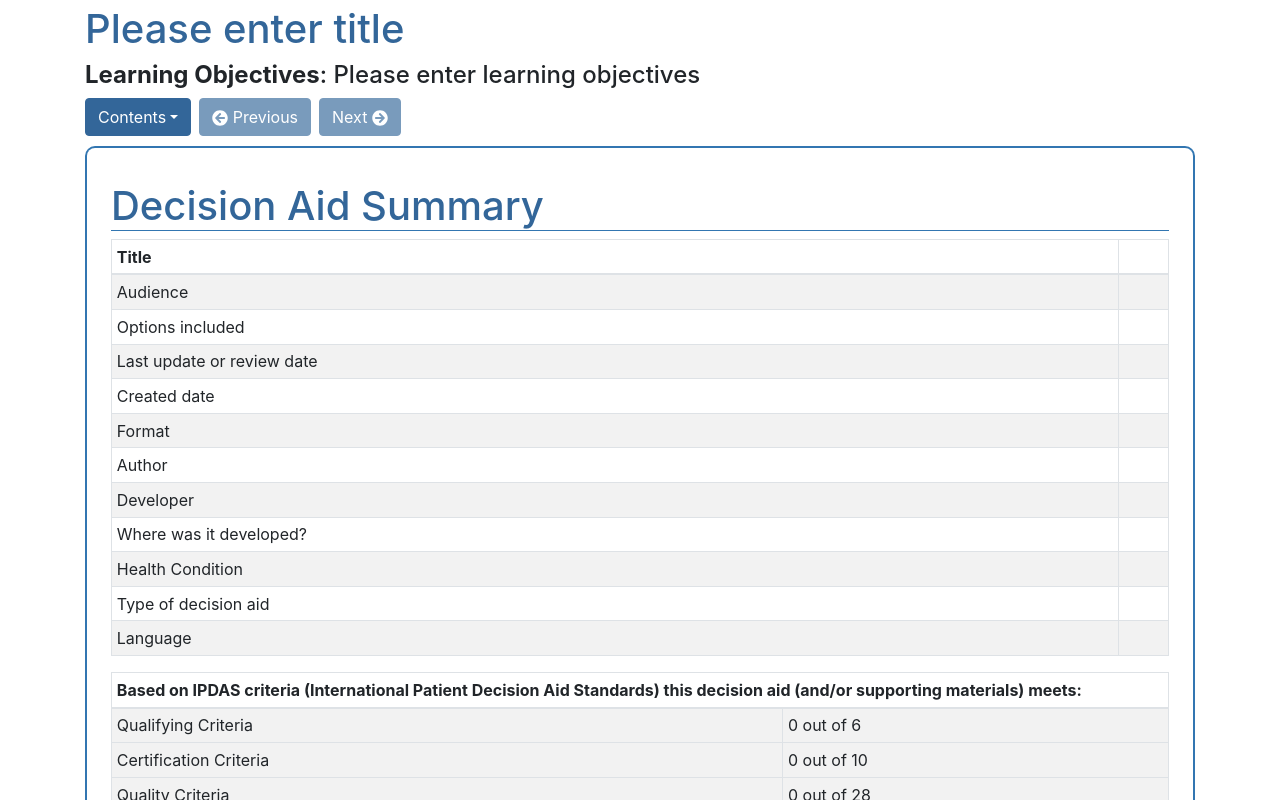
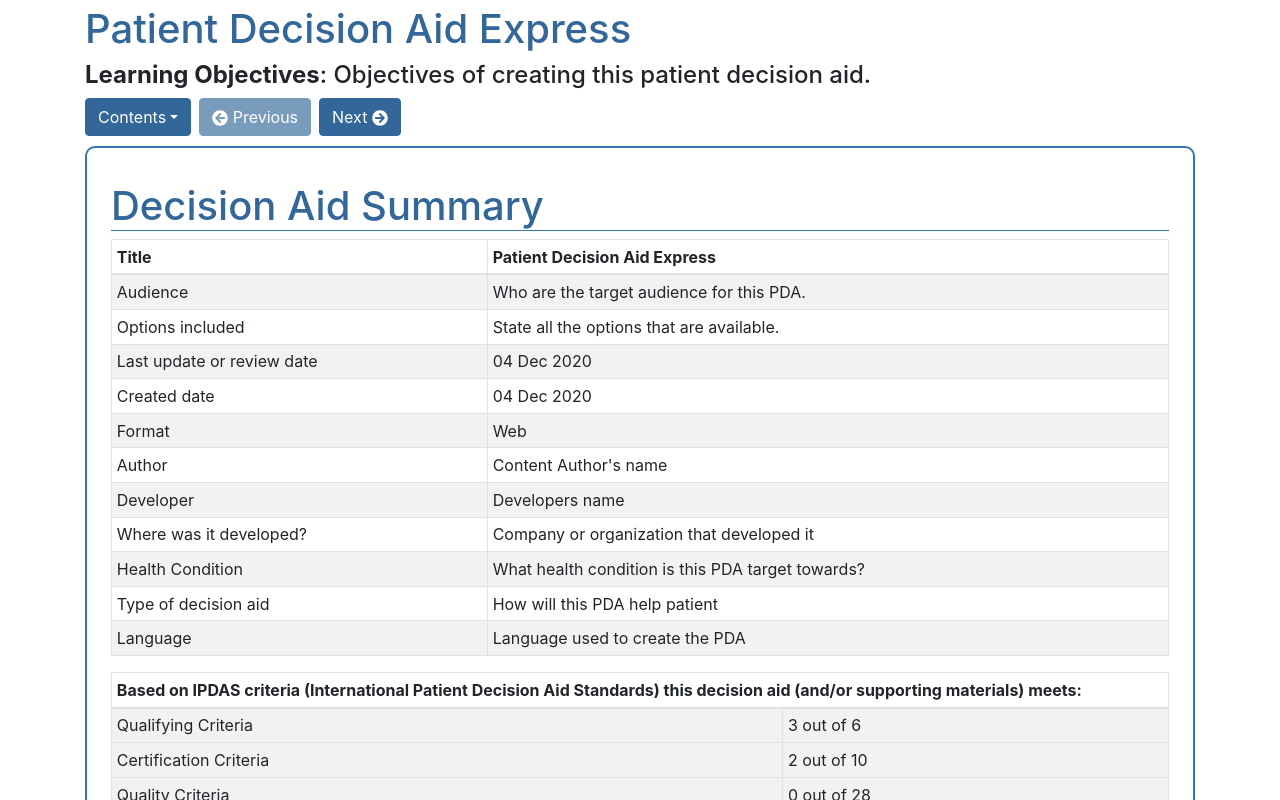
Before and after one commit to carlchanme/kuai-pda, a React (Create React App) app: page /0 in a window 1280 px wide. Shown: the top 800 px of the page. Built offline with nearby package versions, Linux system fonts and the light colour scheme.

Commit message:
:bug: Display total criteria met in summary

```diff
--- a/src/engine/criteriaValidator.js
+++ b/src/engine/criteriaValidator.js
@@ -1,19 +1,19 @@
-const contentTypeDict = {json:/(?<=~~~json)([\w\W])*(?=~~~)/}
+const contentTypeDict = Object.freeze(
+    { json: /(~~~json)?([\w\W])*(?=~~~)/ }
+)
+
+
 const criteriaValidator = (page, regex, contentType) => {
-    console.log({page, regex, contentType});
-
     if(!page?.body) return false
 
     var body = page.body
 
     if(contentType)
     {
-        var match = contentTypeDict[contentType].exec(body);
-        //console.log({contentType,body,page,match});
+        const match = contentTypeDict[contentType].exec(body);
         if(!!match) body = match[0]
     }
-    //console.log(body);
-    var result = regex.test(body);
+    const result = regex.test(body);
 
     console.log("Body : " + body + "\r\nRegex : " + regex + "\r\nResult : " + result)
     return result
--- a/src/engine/criterias/criteriaCertification.js
+++ b/src/engine/criterias/criteriaCertification.js
@@ -11,13 +11,14 @@
     }
 
     const showPublicationDate = () => {
+        console.log({path: "showPublicationDate", meta})
         // 3.	The patient decision aid (or associated documentation) provides a production or publication date.
-        return false
+        return !!meta.updatedDate
     }
 
     const showUpdatePolicy = () => {
         // 4.	The patient decision aid (or associated documentation) provides information about the update policy.
-        return false
+        return !!meta.updatedDate
     }
 
     const showLevelOfUncertainty = () => {
--- a/src/engine/criterias/criteriaQualify.js
+++ b/src/engine/criterias/criteriaQualify.js
@@ -9,13 +9,11 @@
 
         const regex = /option[s]{0,1}/
         return pages?.some((page) => {
-            console.log({page})
             // for .some, when true is returned then it will break;
             return criteriaValidator(page, regex)
         })
     }
     const describeDecision = () => {
-        console.log({path: 'describe decision', meta})
         // 2.	The patient decision aid explicitly states the decision that needs to be considered (index decision). (options / decision)
         return false
     }
--- a/src/hooks/usePageConstructor.js
+++ b/src/hooks/usePageConstructor.js
@@ -29,7 +29,7 @@
     }, [getInput]);
 
     const splitMetaAndPages = (text) => {
-        const splitPage = text.split("---" + text.includes("\r")?"\r\n\r\n":"\n\n")
+        const splitPage = text.split("---\n\n")
         splitPage.shift()
         const contents = splitPage.splice(1)
         return {meta: splitPage[0], contents: contents}
--- a/src/hooks/usePageNavigator.js
+++ b/src/hooks/usePageNavigator.js
@@ -9,7 +9,6 @@
     const [next, setNext] = useState(null)
 
     useEffect(() => {
-        console.log({path: "useEffect", index, pages})
         const percentage = index / (pages?.length - 1) * 100
         setProgress(percentage)
 
--- a/src/screens/Summary.jsx
+++ b/src/screens/Summary.jsx
@@ -13,6 +13,14 @@
         hiddenElement.className.indexOf("collapse show") > -1 ? hiddenElement.classList.remove("show") : hiddenElement.classList.add("show");
     }
     const checked = (isDone) => isDone ? "✅" : "❎"
+
+    const countTrue = (criteria) => {
+        let count = 0;
+        for (const [key, value] of Object.entries(criteria)) {
+            if(value) count += 1
+        }
+        return count
+    }
 
     const {
         describeCondition: q1,
@@ -188,7 +196,7 @@
                 <tbody>
                 <tr onClick={handleClick}>
                     <td>Qualifying Criteria</td>
-                    <td>0 out of 6</td>
+                    <td>{countTrue(qualifyingCriteria)} out of 6</td>
                 </tr>
                 <tr className="collapse">
                     <td colSpan="2">
@@ -197,7 +205,7 @@
                 </tr>
                 <tr onClick={handleClick}>
                     <td>Certification Criteria</td>
-                    <td>0 out of 10</td>
+                    <td>{countTrue(certificationCriteria)} out of 10</td>
                 </tr>
                 <tr className="collapse">
                     <td colSpan="2">
@@ -206,7 +214,7 @@
                 </tr>
                 <tr onClick={handleClick}>
                     <td>Quality Criteria</td>
-                    <td>0 out of 28</td>
+                    <td>{countTrue(qualityCriteria)} out of 28</td>
                 </tr>
                 <tr className="collapse">
                     <td colSpan="2">
```
